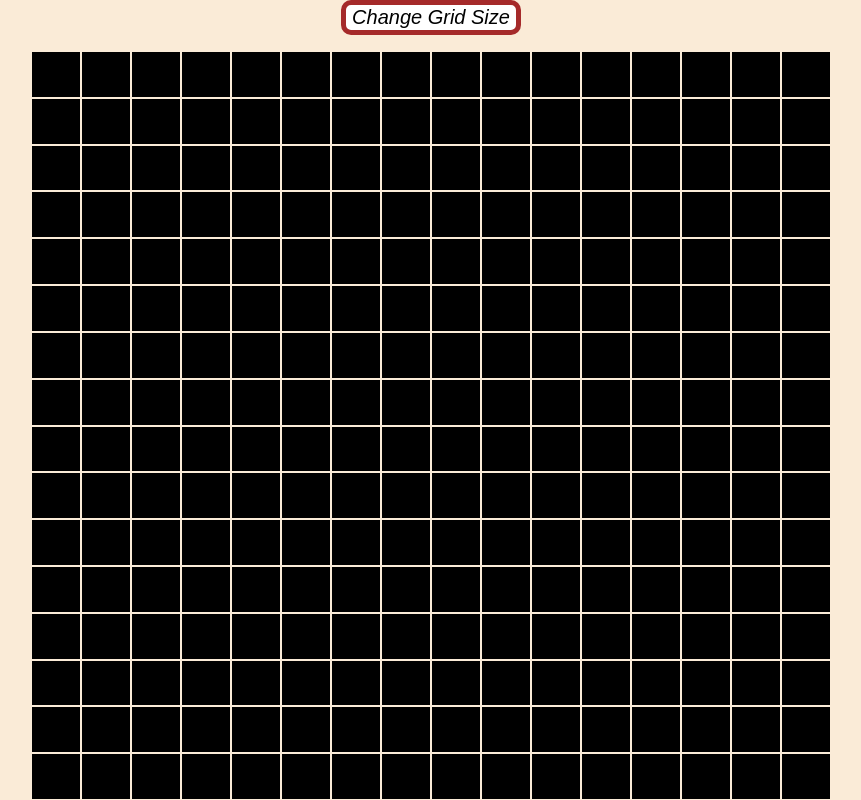
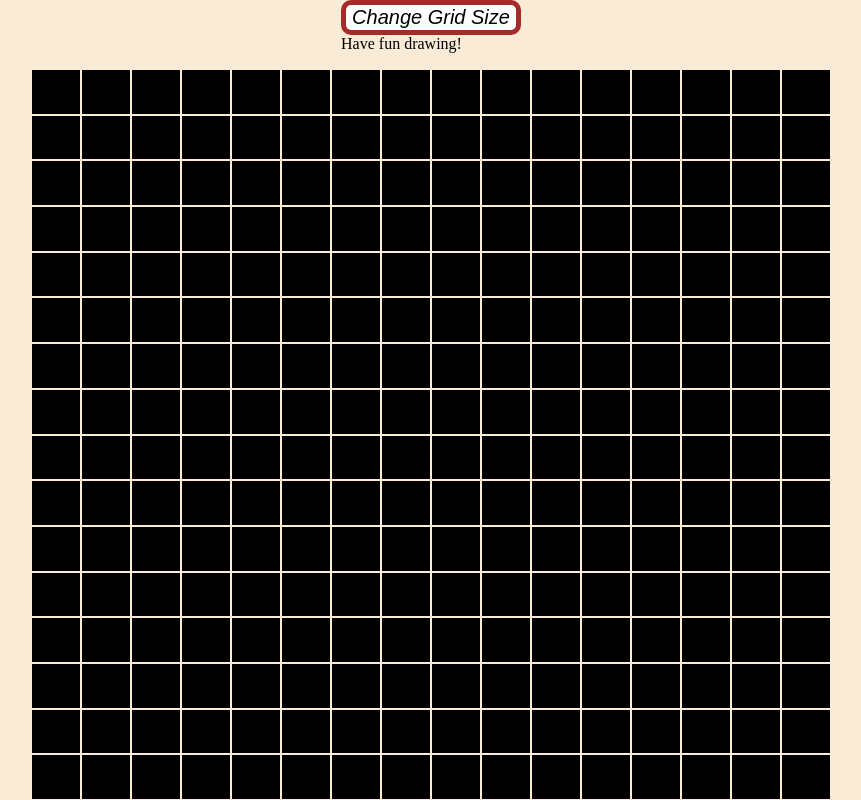
Before and after one commit to BlueRedBlueYellow/etch-a-sketch, a plain HTML site: page index.html in a window 1280 px wide. Shown: the whole page, without its empty margins (209-1070 px from the left). Drawn offline with Linux system fonts and the light colour scheme.

Commit message:
Add header and title

```diff
--- a/index.html
+++ b/index.html
@@ -10,7 +10,10 @@
 </head>
 <body>
     <div id="content">
-        <button id="grid-size-button">Change Grid Size</button>
+        <div id="toolbar">
+            <button id="grid-size-button">Change Grid Size</button>
+            <div id="title">Have fun drawing!</div>
+        </div>
         <div id="grid">
         </div>
     </div>
```
